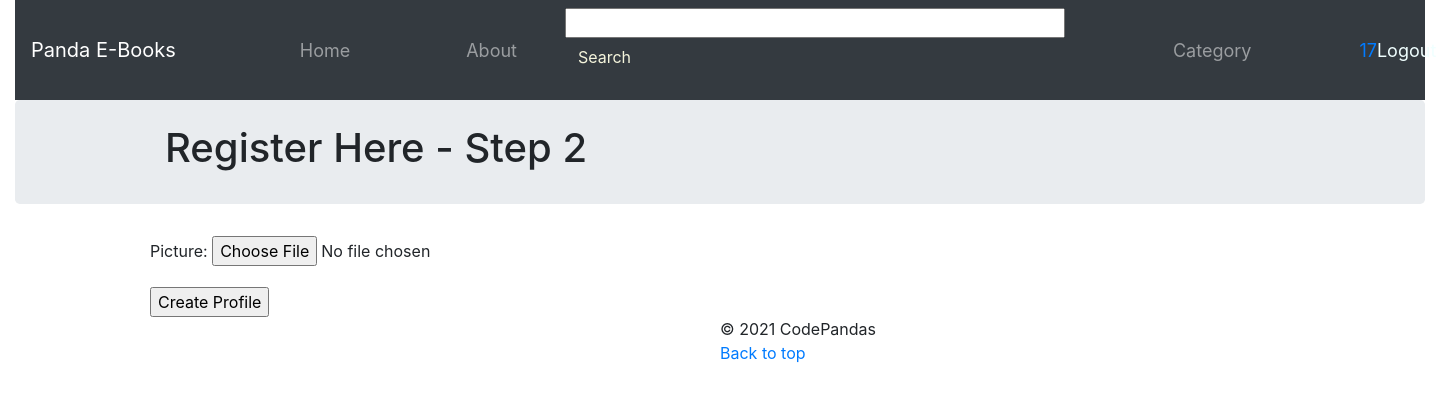
After one commit to 2593628L/PandaE-books, a Django app: page /panda-online-library/register_profile/ in a window 1440 px wide. The commit adds this page. Shown: the top 402 px of the page. Run offline with Django 3.2, Linux system fonts and the light colour scheme; a user stored in the database is signed in; some libraries are stand-ins or nearby versions.

Commit message:
修复添加图片的问题

```diff
--- a/panda/forms.py
+++ b/panda/forms.py
@@ -1,6 +1,7 @@
 from django import forms
 from django.forms.models import model_to_dict
-from panda.models import Book, Category
+from panda.models import Book, Category,UserProfile
+from django.contrib.auth.models import User
 
 class CategoryForm(forms.ModelForm):
     MAX_LENGTH = 200
@@ -13,15 +14,25 @@ class CategoryForm(forms.ModelForm):
         fields = ('name',)
 
 class BookForm(forms.ModelForm):
-    TITLE_MAX_SIZE = 128
-    name = forms.CharField(max_length=TITLE_MAX_SIZE,help_text="please enter the book name")
+    name = forms.CharField(max_length=50,help_text="please enter the category name")
+    likes = forms.IntegerField(widget=forms.HiddenInput(),initial=0)
     views = forms.IntegerField(widget=forms.HiddenInput(),initial=0)
     slug = forms.CharField(widget=forms.HiddenInput(),required=False)
-    # image = forms.ImageField()
-    likes = forms.IntegerField(widget=forms.HiddenInput(),initial=0)
     rating = forms.FloatField(widget=forms.HiddenInput(),initial=0.0)
-    description = forms.CharField(max_length=200,help_text="please enter the description")
-
+    description = forms.CharField(max_length=500,help_text="please enter the description ")
     class Meta:
         model = Book
         exclude=('category',)
+
+
+class UserForm(forms.ModelForm):
+    password = forms.CharField(widget=forms.PasswordInput())
+
+    class Meta:
+        model = User
+        fields = ('username', 'email', 'password',)
+
+class UserProfileForm(forms.ModelForm):
+    class Meta:
+        model = UserProfile
+        fields = ( 'picture',)
--- a/panda/urls.py
+++ b/panda/urls.py
@@ -8,5 +8,6 @@ urlpatterns =[
     path('category/<slug:category_name_slug>/',views.show_category, name='show_category'),
     path('book/<slug:book_name_slug>',views.show_book, name='show_book'),
     path('add_category/',views.add_category,name="add_category"),
+    path('register_profile/',views.register_profile,name="register_profile"),
     path('category/<slug:category_name_slug>/add_book/', views.add_book, name='add_book'),
 ]
--- a/panda/views.py
+++ b/panda/views.py
@@ -1,9 +1,12 @@
-from panda.forms import CategoryForm,BookForm
+from panda.models import UserProfile
+from panda.forms import CategoryForm,BookForm,UserProfileForm
 from panda.models import Category,Book
 from django.http.response import HttpResponse
 from django.shortcuts import render
 from django.shortcuts import redirect
 from django.urls import reverse
+from django.contrib.auth.models import User
+from django.contrib.auth.decorators import login_required
 
 # Create your views here.
 def homepage(request):
@@ -36,7 +39,24 @@ def show_book(request,book_name_slug):
 
         context_dict['book'] = None
     return render(request, 'panda/book.html', context=context_dict)
+@login_required
+def register_profile(request):
+    form = UserProfileForm()
+    if request.method == 'POST':
+        form = UserProfileForm(request.POST,request.FILES)
+        if form.is_valid():
+            user_profile = form.save(commit=False)
+            user_profile.user = request.user
+            user_profile.save()
 
+            return redirect(reverse('panda:homepage'))
+        else:
+            print(form.errors)
+    context_dict = {'form':form}
+    return render(request,'panda/profile_registration.html',context_dict)
+
+def profile(request):
+    return
 
 def add_category(request):
     form = CategoryForm()
@@ -49,6 +69,7 @@ def add_category(request):
 
 def add_book(request, category_name_slug):
     try:
+
         category = Category.objects.get(slug=category_name_slug)
     except:
         category = None
@@ -58,20 +79,32 @@ def add_book(request, category_name_slug):
         return redirect(reverse('panda:homepage'))
 
     form = BookForm()
-
     if request.method == 'POST':
-        form = BookForm(request.POST)
-
+        form = BookForm(request.POST,request.FILES)
         if form.is_valid():
             if category:
                 book = form.save(commit=False)
                 book.category = category
                 book.views = 0
                 book.save()
-
                 return redirect(reverse('panda:show_category', kwargs={'category_name_slug': category_name_slug}))
         else:
             print(form.errors)  # This could be better done; for the purposes of TwD, this is fine. DM.
 
     context_dict = {'form': form, 'category': category}
     return render(request, 'panda/add_book.html', context=context_dict)
+
+    # def register_profile(request):
+    # form = UserProfileForm()
+    # if request.method == 'POST':
+    #     form = UserProfileForm(request.POST,request.FILES)
+    #     if form.is_valid():
+    #         user_profile = form.save(commit=False)
+    #         user_profile.user = request.user
+    #         user_profile.save()
+
+    #         return redirect(reverse('panda:homepage'))
+    #     else:
+    #         print(form.errors)
+    # context_dict = {'form':form}
+    # return render(request,'panda/profile_registration.html',context_dict)
--- a/panda_ebooks/urls.py
+++ b/panda_ebooks/urls.py
@@ -19,11 +19,17 @@ from django.urls import include
 from panda import views
 from django.conf import settings
 from django.conf.urls.static import static
+from registration.backends.simple.views import RegistrationView
+from django.urls import reverse
 
+class MyRegistrationView(RegistrationView):
+    def get_success_url(self, user):
+        return reverse('panda:register_profile')
 
 urlpatterns = [
     path('',views.homepage, name='homepage'),
     path('panda-online-library/',include('panda.urls')),
     path('admin/', admin.site.urls),
+    path('accounts/register/',MyRegistrationView.as_view(),name="registration_register"),
     path('accounts/', include('registration.backends.simple.urls')),
 ]+ static(settings.MEDIA_URL, document_root=settings.MEDIA_ROOT)
--- a/templates/panda/add_book.html
+++ b/templates/panda/add_book.html
@@ -13,7 +13,7 @@
 </div>
 <div class="container">
     <div class="row">
-        <form role="form" id="book_form" method="post" action="{% url 'panda:add_book' category.slug %}">
+        <form role="form" id="book_form" method="post" action="{% url 'panda:add_book' category.slug %}" enctype="multipart/form-data">
             {% csrf_token %}
             {% for hidden in form.hidden_fields %}
                 {{ hidden }}
@@ -25,7 +25,7 @@
                 <div class="p-2"></div>
             {% endfor %}
             <br />
-            <button class="btn btn-primary" type="submit" name="submit">Add Page</button>
+            <button class="btn btn-primary" type="submit" name="submit">Add Book</button>
             <div class="p-5"></div>
         </form>
     </div>
--- a/templates/panda/base.html
+++ b/templates/panda/base.html
@@ -54,7 +54,7 @@
                   </ul>
                   <ul class="navbar-nav mr-auto">
                     {% if user.is_authenticated %}
-                   <li><a style="color: azure;padding-right: 10px;">{{user.username}}</a></li>
+                   <li><a href="#">{{user.username}}</a></li>
                     <li><a href="{% url 'auth_logout' %}?next={% url 'panda:homepage' %}" style="color: azure;">Logout</a></li>
                 {% else %}
                     <li ><a href="{% url 'auth_login' %}" style="color: azure;padding-right: 2px;">login</a></li>
--- a/templates/panda/homepage.html
+++ b/templates/panda/homepage.html
@@ -74,7 +74,7 @@
         {% if books %}
         <ul class="list-group">
         {% for book in books %}
-        <li>{{ book.name }}</li>
+        <li><a href="{% url 'panda:show_book' book.slug %}">{{ book.name }}</a></li>
         {% endfor %}
         </ul>
         {% else %}
--- /dev/null
+++ b/templates/panda/profile_registration.html
@@ -0,0 +1,24 @@
+{% extends 'panda/base.html' %}
+{% load staticfiles %}
+
+{% block title_block %}
+ Register
+{% endblock %}
+
+{% block main_block %}
+<div class="jumbotron p-4">
+<div class="container">
+<h1 class="jumbotron-heading">Register Here - Step 2</h1>
+</div>
+</div>
+
+<div class="container">
+<div class="row">
+<form method="post" action="{% url 'panda:register_profile' %}" enctype="multipart/form-data">
+{% csrf_token %}
+{{ form.as_p }}
+<input type="submit" value="Create Profile" />
+</form>
+</div>
+</div>
+{% endblock %}
--- /dev/null
+++ b/templates/panda/userprofile.html
@@ -0,0 +1,4 @@
+<!DOCTYPE html>
+<html>
+    hhhhhhhh
+</html>
```
Also changed, not shown: templates/panda/book.html (+9 -0 lines), db.sqlite3, media/book_images/ddd.jpg (added), media/book_images/hhh.jpg (added), media/book_images/kkk.jpg (added), media/book_images/panda.jpg (added), media/book_images/ppp.jpg (added), media/profile_images/panda.jpg (added), media/profile_images/rango2.jpg (added), templates/panda/profile.html (added).
